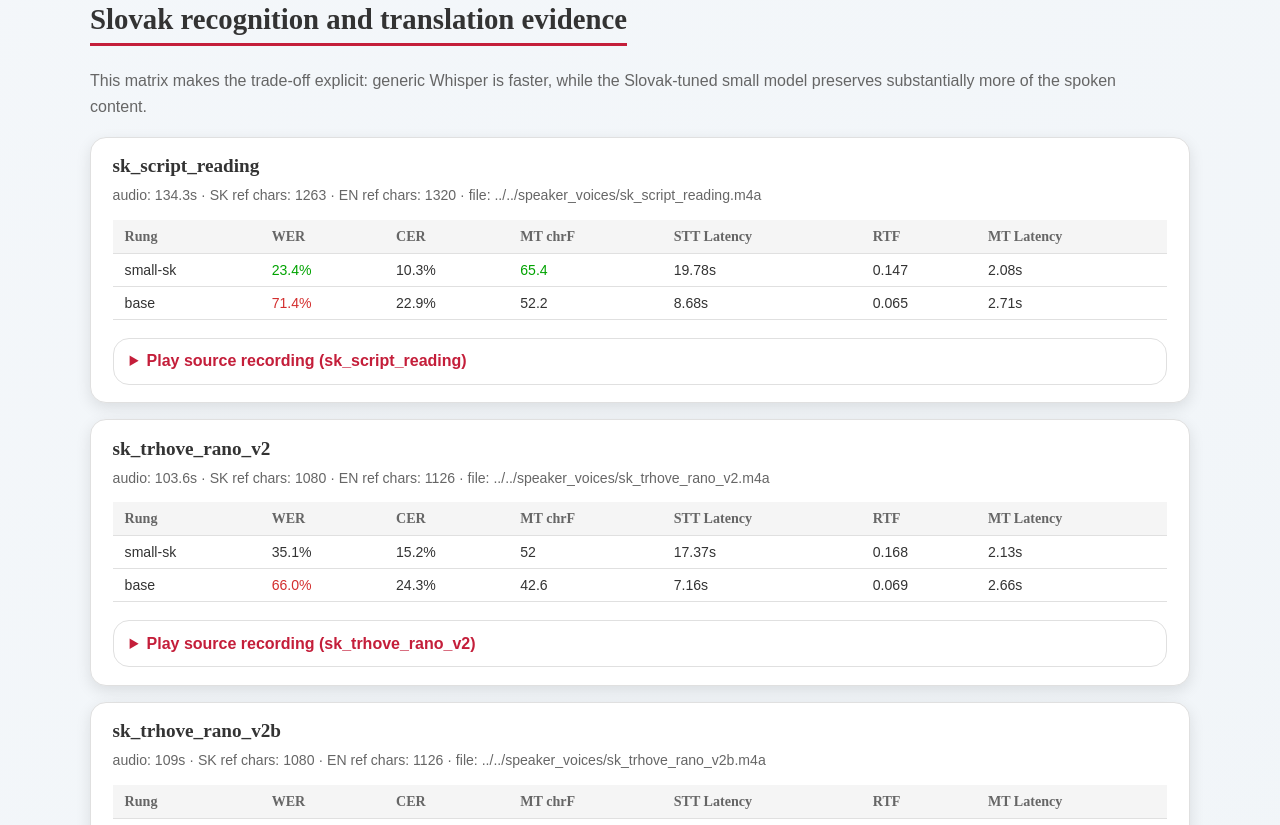
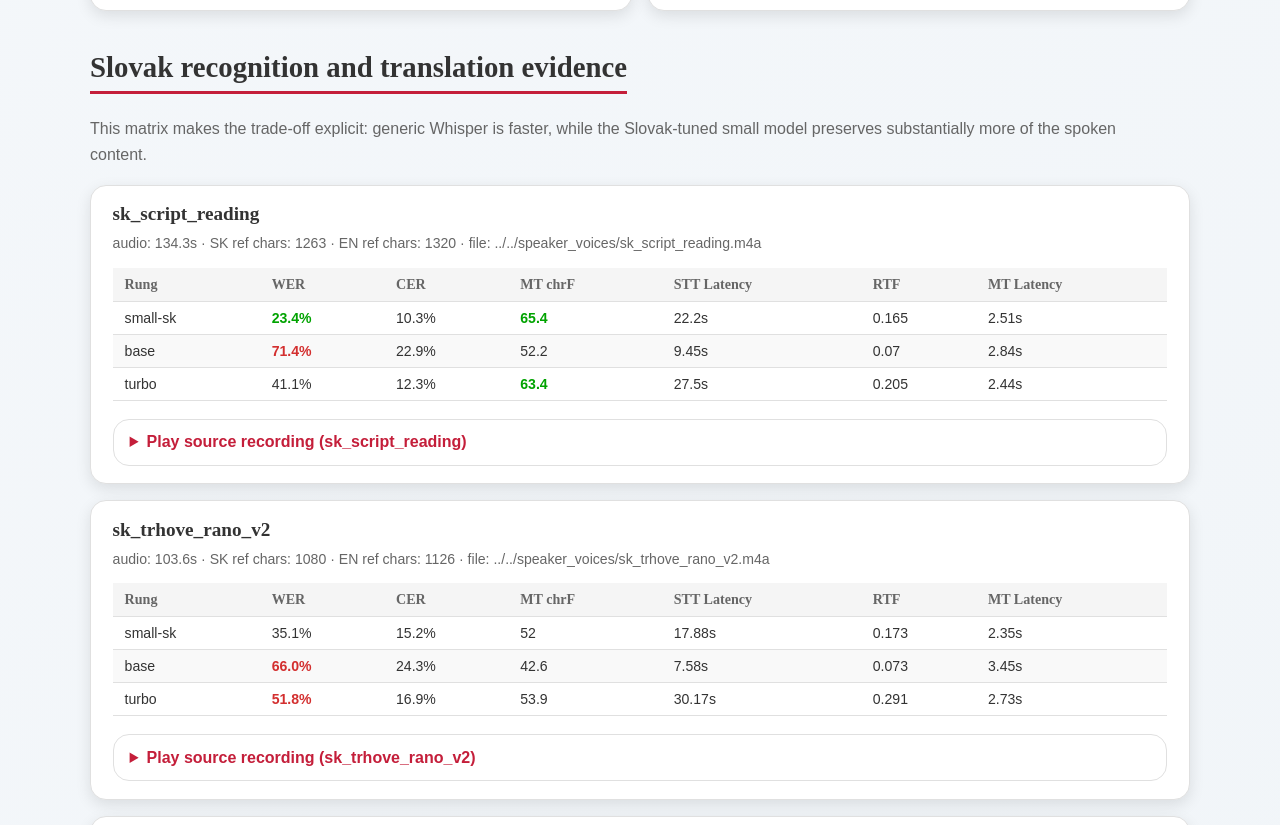
Before and after one commit to brusnyak/bp, a website: page ui/voice-lab/lab.html in a window 1280 px wide. Shown: the part 3347-4172 px from the top of the page. Drawn offline with nearby package versions, Linux system fonts and the light colour scheme; no server answers.

Commit message:
turbo STT rung: measured negative + table/chart styling + spikes table

```diff
--- a/ui/voice-lab/lab-style.css
+++ b/ui/voice-lab/lab-style.css
@@ -192,6 +192,7 @@ section > h2 {
   border-collapse: collapse;
   margin-top: 0.8rem;
   font-size: 0.88rem;
+  font-variant-numeric: tabular-nums;
 }
 .matrix-table th, .matrix-table td {
   padding: 0.5rem 0.75rem;
@@ -203,12 +204,36 @@ section > h2 {
   font-weight: 600;
   color: var(--secondary-color);
   background: var(--soft-gray);
+  white-space: nowrap;
 }
 [data-theme="dark"] .matrix-table th {
   background: rgba(255, 255, 255, 0.05);
 }
+.matrix-table tbody tr:nth-child(even) {
+  background: rgba(0, 0, 0, 0.025);
+}
+[data-theme="dark"] .matrix-table tbody tr:nth-child(even) {
+  background: rgba(255, 255, 255, 0.03);
+}
+.matrix-table tbody tr:hover {
+  background: rgba(196, 30, 58, 0.06);
+}
 .matrix-table td strong {
   font-weight: 700;
+}
+.matrix-table td.pass, .matrix-table td.fail {
+  font-weight: 700;
+  white-space: nowrap;
+}
+.matrix-table td.pass {
+  color: var(--log-success-color);
+}
+.matrix-table td.fail {
+  color: var(--danger-color);
+}
+.lab-chart {
+  background: #fff;
+  padding: 0.5rem;
 }
 
 @media (max-width: 700px) {
--- a/ui/voice-lab/lab.js
+++ b/ui/voice-lab/lab.js
@@ -421,6 +421,35 @@
 
   function renderAudioList(items, host, title, lead, id) {    if (!items.length) return;
     const section = evidenceSection(title, lead, id);
+    if (id === "model-spikes") {
+      const card = el("div", "lab-card");
+      card.appendChild(el("h4", null, "Engine comparison"));
+      const tbl = el("table", "matrix-table");
+      const thead = el("thead");
+      const trh = el("tr");
+      ["Engine × clip", "RTF", "chrF / WER", "Audio"].forEach((h) => {
+        trh.appendChild(el("th", null, h));
+      });
+      thead.appendChild(trh);
+      tbl.appendChild(thead);
+      const tbody = el("tbody");
+      items.forEach((item) => {
+        const meta = item.meta || {};
+        const tr = el("tr");
+        tr.appendChild(el("td", null, item.name));
+        const rtfTd = el("td", null, meta.rtf !== undefined && meta.rtf !== null ? String(meta.rtf) : "—");
+        if (meta.rtf !== undefined && meta.rtf !== null && meta.rtf < 1) rtfTd.className = "pass";
+        tr.appendChild(rtfTd);
+        const q = meta.mt_chrf !== undefined && meta.mt_chrf !== null ? "chrF " + meta.mt_chrf
+          : (meta.qc_wer !== undefined && meta.qc_wer !== null ? "WER " + (meta.qc_wer * 100).toFixed(1) + "%" : "—");
+        tr.appendChild(el("td", null, q));
+        tr.appendChild(el("td", null, meta.audio_s !== undefined && meta.audio_s !== null ? meta.audio_s + "s" : "—"));
+        tbody.appendChild(tr);
+      });
+      tbl.appendChild(tbody);
+      card.appendChild(tbl);
+      section.appendChild(card);
+    }
     items.forEach((item) => {
       const card = el("div", "lab-card");
       card.appendChild(el("h4", null, item.name));
--- a/ui/voice-lab/library.json
+++ b/ui/voice-lab/library.json
@@ -169,18 +169,27 @@
               "wer": 0.2344,
               "cer": 0.103,
               "chrf": 65.4,
-              "stt_s": 19.78,
-              "mt_s": 2.08,
-              "rtf": 0.147,
+              "stt_s": 22.2,
+              "mt_s": 2.51,
+              "rtf": 0.165,
               "lang": "sk"
             },
             "base": {
               "wer": 0.7135,
               "cer": 0.2295,
               "chrf": 52.2,
-              "stt_s": 8.68,
-              "mt_s": 2.71,
-              "rtf": 0.065,
+              "stt_s": 9.45,
+              "mt_s": 2.84,
+              "rtf": 0.07,
+              "lang": "sk"
+            },
+            "turbo": {
+              "wer": 0.4115,
+              "cer": 0.1225,
+              "chrf": 63.4,
+              "stt_s": 27.5,
+              "mt_s": 2.44,
+              "rtf": 0.205,
               "lang": "sk"
             }
           }
@@ -196,18 +205,27 @@
               "wer": 0.3508,
               "cer": 0.1523,
               "chrf": 52.0,
-              "stt_s": 17.37,
-              "mt_s": 2.13,
-              "rtf": 0.168,
+              "stt_s": 17.88,
+              "mt_s": 2.35,
+              "rtf": 0.173,
               "lang": "sk"
             },
             "base": {
               "wer": 0.6597,
               "cer": 0.2433,
               "chrf": 42.6,
-              "stt_s": 7.16,
-              "mt_s": 2.66,
-              "rtf": 0.069,
+              "stt_s": 7.58,
+              "mt_s": 3.45,
+              "rtf": 0.073,
+              "lang": "sk"
+            },
+            "turbo": {
+              "wer": 0.5183,
+              "cer": 0.1686,
+              "chrf": 53.9,
+              "stt_s": 30.17,
+              "mt_s": 2.73,
+              "rtf": 0.291,
               "lang": "sk"
             }
           }
@@ -223,18 +241,27 @@
               "wer": 0.3037,
               "cer": 0.1159,
               "chrf": 63.1,
-              "stt_s": 17.66,
-              "mt_s": 2.23,
-              "rtf": 0.162,
+              "stt_s": 19.72,
+              "mt_s": 2.24,
+              "rtf": 0.181,
               "lang": "sk"
             },
             "base": {
               "wer": 0.6702,
               "cer": 0.2519,
               "chrf": 43.6,
-              "stt_s": 6.98,
-              "mt_s": 2.38,
-              "rtf": 0.064,
+              "stt_s": 7.57,
+              "mt_s": 2.66,
+              "rtf": 0.069,
+              "lang": "sk"
+            },
+            "turbo": {
+              "wer": 0.4974,
+              "cer": 0.1523,
+              "chrf": 61.0,
+              "stt_s": 27.74,
+              "mt_s": 2.63,
+              "rtf": 0.254,
               "lang": "sk"
             }
           }
```
